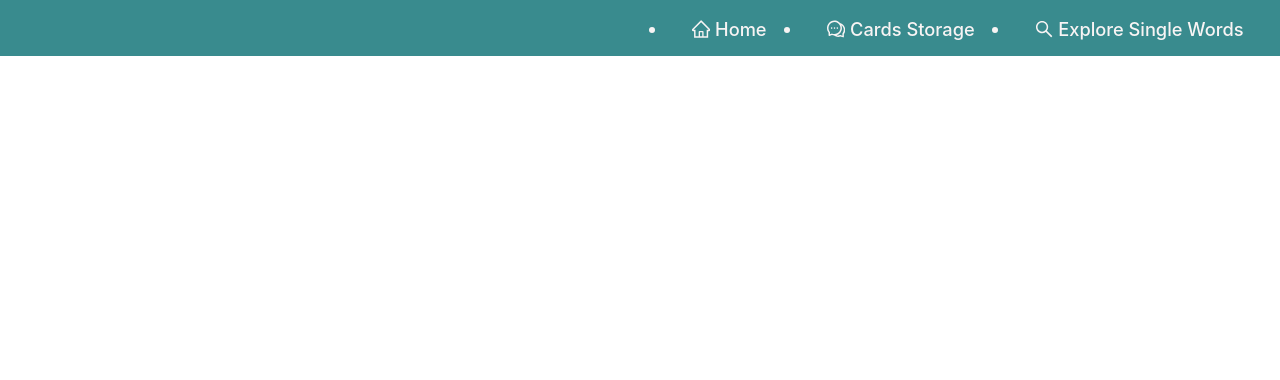
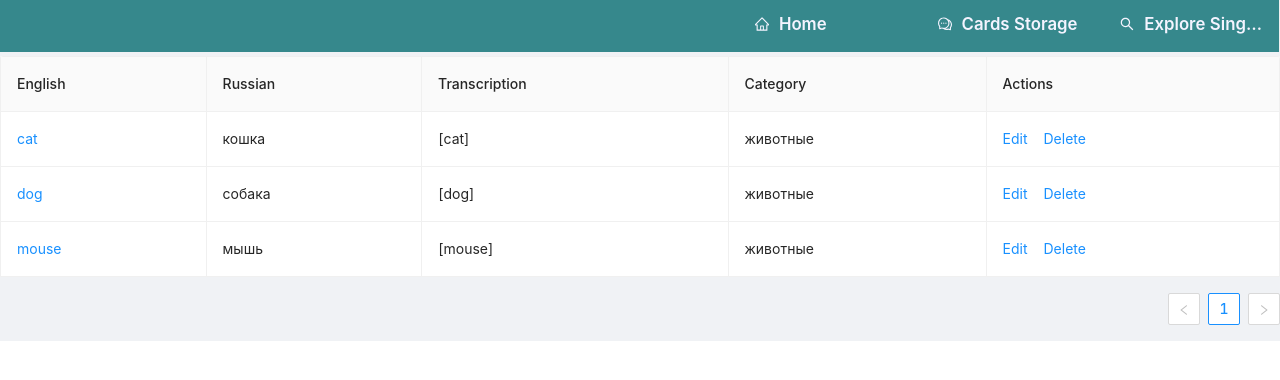
Before and after one commit to rossi23891/frontend, a React (Create React App) app in the folder school/language-app/: page /cards_storage in a window 1280 px wide. Shown: the top 380 px of the page. Built offline with nearby package versions, Linux system fonts and the light colour scheme.

Commit message:
add styles to the project

```diff
--- a/school/language-app/src/App.js
+++ b/school/language-app/src/App.js
@@ -1,25 +1,32 @@
 import './App.css';
 import React from 'react';
-import ReactDOM from 'react-dom';
 import { BrowserRouter as Router, Route, Routes, NavLink, Redirect, Switch } from 'react-router-dom';
 import Header from './assets/components/Header';
-import Main from './assets/components/Main';
-import Footer from './assets/components/Footer';
 import CardsTable from './assets/components/CardsTable';
 import CardsCaroussel from './assets/components/CardsCaroussel';
+import { Layout } from 'antd';
+import { Menu } from 'antd';
+import { HomeOutlined, CommentOutlined, SearchOutlined } from '@ant-design/icons';
+import 'antd/dist/antd.css';
+
+const { Content } = Layout;
 
 function App() {
   return (
     <div className="App">
       <Router>
-        <Header />
-        {/* <Routes>
-          <Route exact path="/" component={Main} />
-          <Route exact path="/home" component={Main} />
-          <Route exact path="/cards_storage" component={CardsTable} />
-          <Route exact path="/cards_caroussel" component={CardsCaroussel} />
-        </Routes>
-        <Footer /> */}
+        <Layout>
+          <Header></Header>
+          <Content>
+            <CardsTable></CardsTable>
+          </Content>
+          <Routes>
+            <Route exact path="/" component={Content} />
+            <Route exact path="/home" component={Content} />
+            <Route exact path="/cards_storage" component={CardsTable} />
+            <Route exact path="/cards_caroussel" component={CardsCaroussel} />
+          </Routes>
+        </Layout>
       </Router>
     </div>
   );
--- a/school/language-app/src/assets/components/CardsTable.jsx
+++ b/school/language-app/src/assets/components/CardsTable.jsx
@@ -1,5 +1,69 @@
+import { Table, Space } from 'antd';
+import 'antd/dist/antd.css';
+
+const columns = [
+    {
+        title: 'English',
+        dataIndex: 'english',
+        key: 'english',
+        render: text => <a>{text}</a>,
+    },
+    {
+        title: 'Russian',
+        dataIndex: 'russian',
+        key: 'russian',
+    },
+    {
+        title: 'Transcription',
+        dataIndex: 'transcription',
+        key: 'transcription',
+    },
+    {
+        title: 'Category',
+        dataIndex: 'category',
+        key: 'category',
+    },
+    {
+        title: 'Actions',
+        key: 'actions',
+        render: text => (
+            <Space size="middle">
+                <a>Edit</a>
+                <a>Delete</a>
+            </Space>
+        ),
+    },
+];
+
+const data = [
+    {
+        key: '1',
+        english: 'cat',
+        russian: 'кошка',
+        transcription: '[cat]',
+        category: 'животные',
+    },
+    {
+        key: '2',
+        english: 'dog',
+        russian: 'собака',
+        transcription: '[dog]',
+        category: 'животные',
+    },
+    {
+        key: '3',
+        english: 'mouse',
+        russian: 'мышь',
+        transcription: '[mouse]',
+        category: 'животные',
+    },
+];
+
 function CardsTable(props) {
-    const cards = [];
-    return cards;
+    return (
+        <div className='cardsTable'>
+            <Table columns={columns} dataSource={data} bordered />
+        </div>
+    );
 }
 export default CardsTable;
--- a/school/language-app/src/assets/components/Footer.jsx
+++ /dev/null
@@ -1,9 +0,0 @@
-function Footer() {
-    return (
-        <div className="footer">
-
-        </div>
-    )
-}
-
-export default Footer;
--- a/school/language-app/src/assets/components/Header.jsx
+++ b/school/language-app/src/assets/components/Header.jsx
@@ -1,5 +1,6 @@
 import { Menu } from 'antd';
 import { HomeOutlined, CommentOutlined, SearchOutlined } from '@ant-design/icons';
+import 'antd/dist/antd.css';
 import '../styles/header.css';
 
 function Header() {
@@ -7,6 +8,10 @@ function Header() {
     return (
         <div className="header">
             <Menu className="menu" mode="inline" defaultOpenKeys={['1']} defaultSelectedKeys={['1']}>
+                <Menu.Item className="menuItem"></Menu.Item>
+                <Menu.Item className="menuItem"></Menu.Item>
+                <Menu.Item className="menuItem"></Menu.Item>
+                <Menu.Item className="menuItem"></Menu.Item>
                 <Menu.Item className="menuItem" key="home" icon={<HomeOutlined />}> Home</Menu.Item>
                 <Menu.Item className="menuItem" key="table" icon={<CommentOutlined />}> Cards Storage</Menu.Item>
                 <Menu.Item className="menuItem" key="caroussel" icon={<SearchOutlined />}> Explore Single Words</Menu.Item>
--- a/school/language-app/src/assets/components/Main.jsx
+++ /dev/null
@@ -1,9 +0,0 @@
-function Main() {
-    return (
-        <div className="main">
-
-        </div>
-    )
-}
-
-export default Main;
--- a/school/language-app/src/assets/styles/header.css
+++ b/school/language-app/src/assets/styles/header.css
@@ -1,23 +1,13 @@
 .header {
-    background-color: rgba(8, 110, 114, 0.8);
     height: 7vh;
-    display: flex;
-    flex-direction: row;
-    justify-items: center;
 }
 
+
 .menu {
-    color: rgb(248, 244, 244);
-    font-size: 1.14em;
-    font-weight: 500;
+    background-color: rgba(8, 110, 114, 0.8);
+    color: rgb(244, 244, 256);
+    font-size: 1.2em;
+    font-weight: 600;
     width: 100%;
     display: flex;
-    flex-direction: row;
-    justify-content: flex-end;
-    justify-items: center;
-    margin-right: 2em;
 }
-
-.menuItem {
-    margin-left: 2em;
-}
--- /dev/null
+++ b/school/language-app/src/assets/styles/main.css
@@ -0,0 +1,6 @@
+.main {
+    background-color: rgba(145, 218, 214, 0.9);
+    border: 1px solid red;
+    max-width: 100%;
+    height: 93vh;
+}
```
